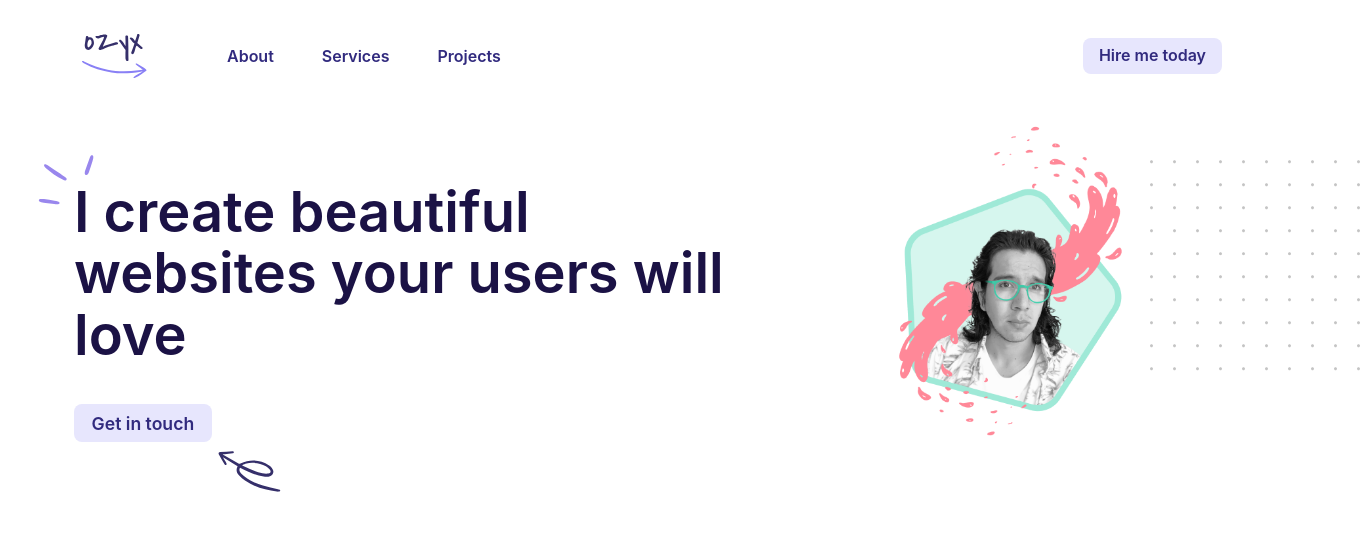
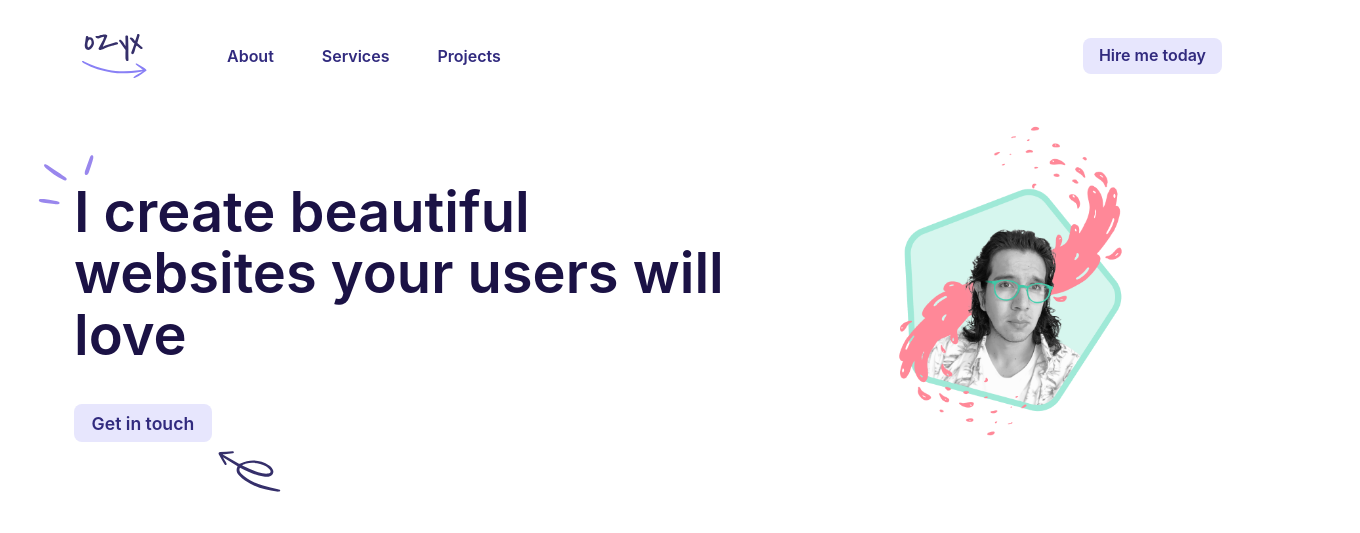
Before and after one commit to ozyxdev/aguinagadev, a Next.js app: page / in a window 1280 px wide. Shown: the top 533 px of the page, 1360 px wide, since content can reach past the window. Built offline with nearby package versions, Linux system fonts and the light colour scheme.

Commit message:
fix hero section

```diff
--- a/src/components/styles/GlobalStyles.js
+++ b/src/components/styles/GlobalStyles.js
@@ -49,16 +49,6 @@ const GlobalStyles = createGlobalStyle`
     font-family: 'Poppins', ---apple-system, BlinkMacSystemFont, 'Segoe UI', Roboto, Oxygen, Ubuntu, Cantarell, 'Open Sans', 'Helvetica Neue', sans-serif;
   }
 
-  .section.right::before {
-    content: url('dots.svg');
-    position: absolute;
-    right: -5rem;
-    top: 10rem;
-
-    @media (max-width: 656px) {
-      transform: scale(0.8);
-    }
-  }
 
   .container {
     margin: 0 1.5rem;
```
